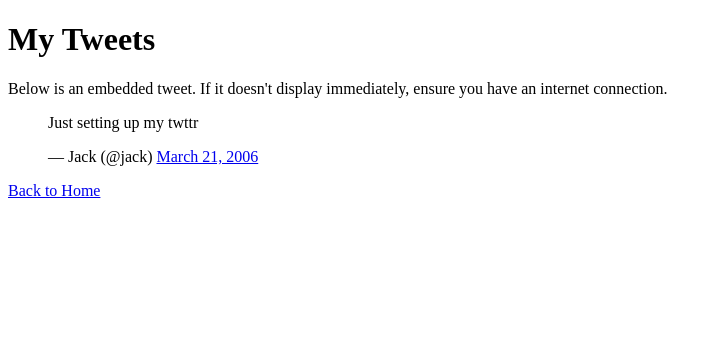
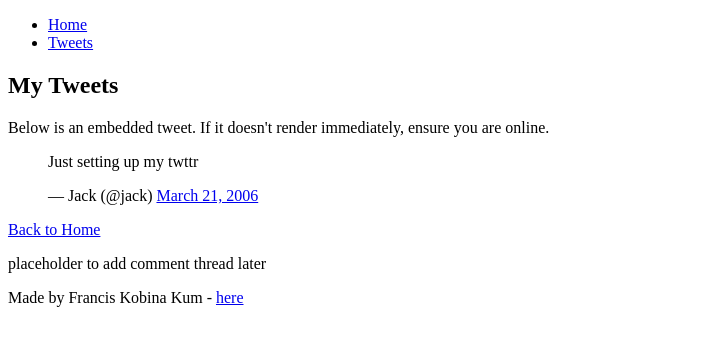
Before and after one commit to franciskobinakum/My_First_Portfolio, a plain HTML site: page html_basic/tweets.html in a window 1280 px wide. Shown: the whole page, without its empty margins (0-722 px from the left). Drawn offline with Linux system fonts and the light colour scheme.

Commit message:
Normalize page structure: header/main/footer, add nav and aside on index and tweets

```diff
--- a/html_basic/tweets.html
+++ b/html_basic/tweets.html
@@ -7,22 +7,36 @@
 </head>
 <body>
 
-  <h1>My Tweets</h1>
+  <header>
+    <ul>
+      <li><a href="index.html">Home</a></li>
+      <li><a href="tweets.html">Tweets</a></li>
+    </ul>
+  </header>
 
-  <p>Below is an embedded tweet. If it doesn't display immediately, ensure you have an internet connection.</p>
+  <main>
+    <article>
+      <h1>My Tweets</h1>
+      <p>Below is an embedded tweet. If it doesn't render immediately, ensure you are online.</p>
 
-  <!-- Embedded Tweet (example) -->
-  <blockquote class="twitter-tweet">
-    <p lang="en" dir="ltr">
-      Just setting up my twttr
-    </p>&mdash; Jack (@jack)
-    <a href="https://twitter.com/jack/status/20">March 21, 2006</a>
-  </blockquote>
-  <script async src="https://platform.twitter.com/widgets.js" charset="utf-8"></script>
+      <!-- Embedded Tweet (example) -->
+      <blockquote class="twitter-tweet">
+        <p lang="en" dir="ltr">Just setting up my twttr</p>&mdash; Jack (@jack)
+        <a href="https://twitter.com/jack/status/20">March 21, 2006</a>
+      </blockquote>
+      <script async src="https://platform.twitter.com/widgets.js" charset="utf-8"></script>
 
-  <p>
-    <a href="index.html">Back to Home</a>
-  </p>
+      <p><a href="index.html">Back to Home</a></p>
+    </article>
+
+    <aside>
+      <p>placeholder to add comment thread later</p>
+    </aside>
+  </main>
+
+  <footer>
+    <p>Made by Francis Kobina Kum - <a href="https://github.com/franciskobinakum" target="_blank" rel="noopener noreferrer">here</a></p>
+  </footer>
 
 </body>
 </html>
```
Also changed, not shown: html_basic/index.html (+19 -13 lines).
